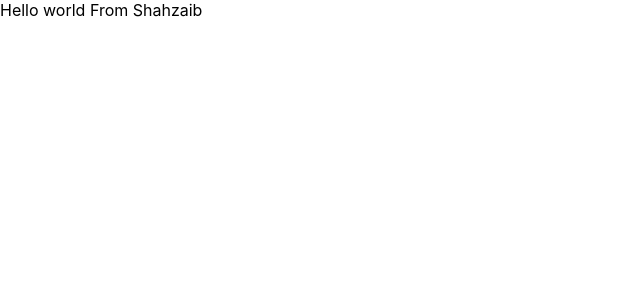
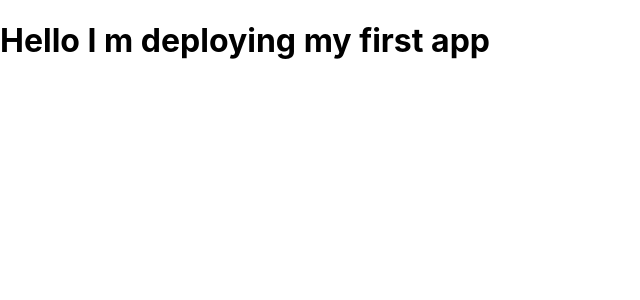
Before and after one commit to Muhammad-Shahzaib-Saleem/bootcamp-react-app, a React (Create React App) app: page / in a window 1280 px wide. Shown: the top 300 px of the page, without its empty margins (0-640 px from the left). Built offline with nearby package versions, Linux system fonts and the light colour scheme.

Commit message:
Update App.js

```diff
--- a/src/App.js
+++ b/src/App.js
@@ -4,7 +4,7 @@ import './App.css';
 
 function App() {
     return (
-        <div>Hello world From Shahzaib</div>
+        <div><h1>Hello I m deploying my first app</h1></div>
 
     );
 }
```
